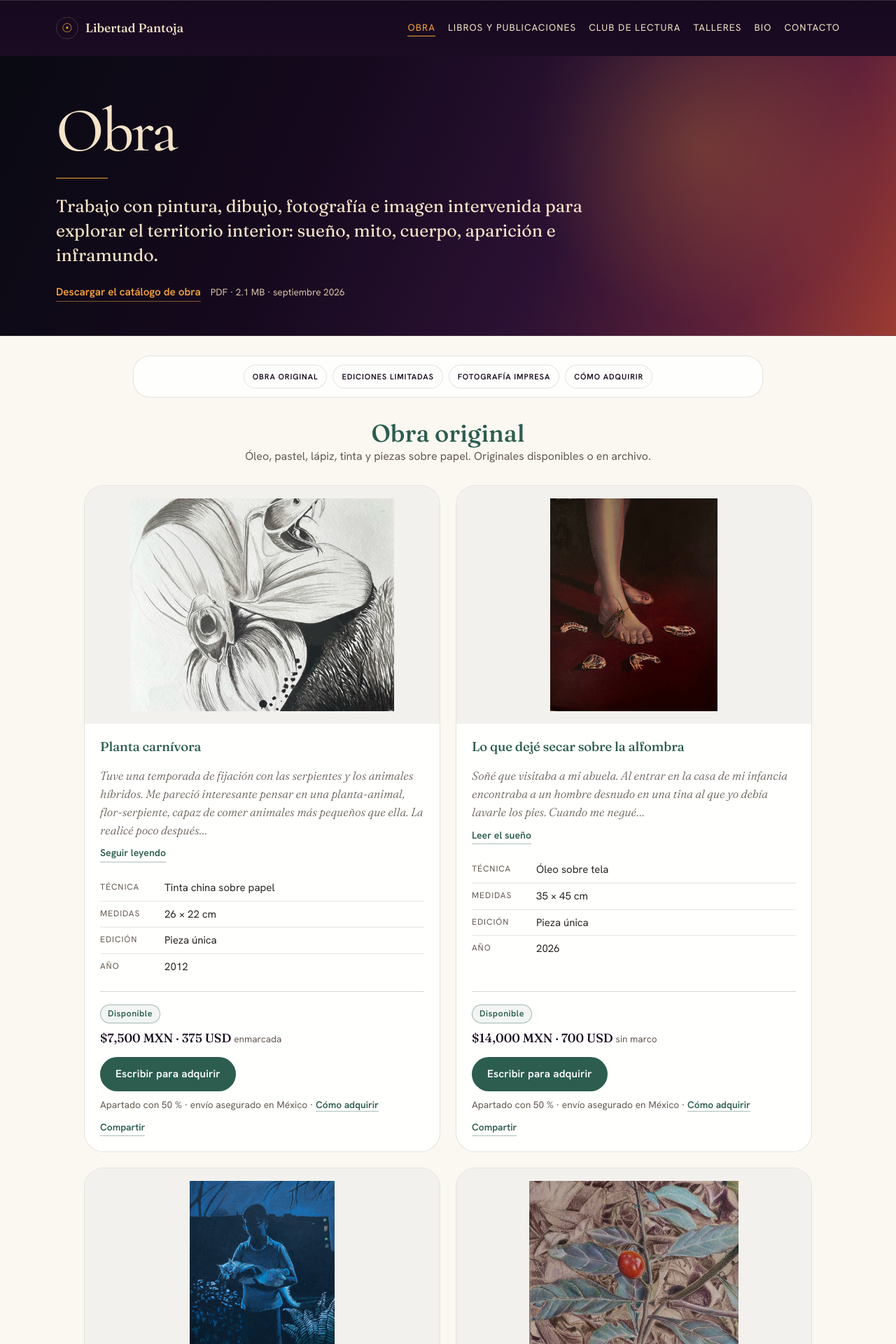
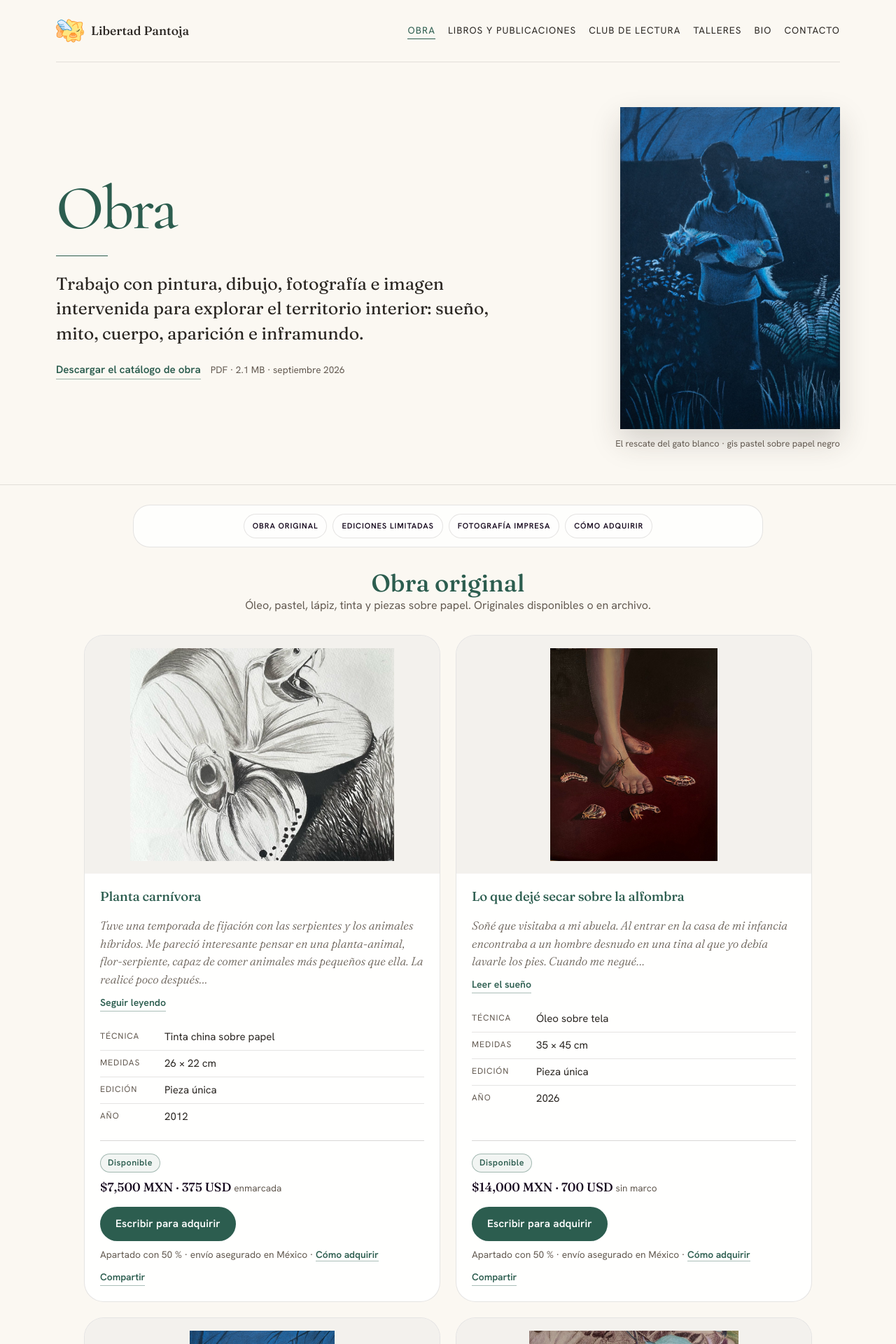
Before and after one commit to LiberPH/libertad-pantoja_site, a Jekyll site: the page built from obra.html, in a window 1280 px wide. Shown: the top 1920 px of the page at 70% size. Built offline with Jekyll 4.4.1, drawn with Linux system fonts in a browser that asks for light colours.

Commit message:
Propuesta: fugu volador como marca y cabecera clara con pintura en Obra
Co-Authored-By: Claude Opus 5.5 <noreply@anthropic.com>

```diff
--- a/_includes/header.html
+++ b/_includes/header.html
@@ -1,6 +1,6 @@
 <header class="site-header">
   <a class="site-brand" href="{{ '/' | relative_url }}" aria-label="Inicio">
-    <span class="brand-mark" aria-hidden="true">☉</span>
+    <img class="brand-fugu" src="{{ '/assets/img/marca/fugu.png' | relative_url }}" alt="" width="40" height="40">
     <span>Libertad Pantoja</span>
   </a>
 
--- a/_layouts/page.html
+++ b/_layouts/page.html
@@ -2,7 +2,8 @@
 layout: default
 ---
 
-<section class="page-hero compact">
+<section class="page-hero compact{% if page.hero_image %} con-obra{% endif %}">
+  {% if page.hero_image %}<div class="page-hero-texto">{% endif %}
   {% if page.eyebrow %}<p class="eyebrow">{{ page.eyebrow }}</p>{% endif %}
   <h1>{{ page.title }}</h1>
   {% if page.intro %}
@@ -11,6 +12,11 @@ layout: default
   {% if page.hero_link %}
     <p class="hero-link"><a href="{{ page.hero_link.url | relative_url }}"{% if page.hero_link.download %} download{% endif %}>{{ page.hero_link.label }}</a>{% if page.hero_link.note %} <span>{{ page.hero_link.note }}</span>{% endif %}</p>
   {% endif %}
+  {% if page.hero_image %}</div>
+  <figure class="page-hero-obra">
+    <img src="{{ page.hero_image.src | relative_url }}" alt="{{ page.hero_image.alt }}" width="{{ page.hero_image.width }}" height="{{ page.hero_image.height }}" fetchpriority="high">
+    <figcaption>{{ page.hero_image.caption }}</figcaption>
+  </figure>{% endif %}
 </section>
 
 {{ content }}
--- a/assets/css/main.css
+++ b/assets/css/main.css
@@ -290,6 +290,53 @@ main {
 
 .pagina-obra .category-nav { margin-bottom: 8px; }
 .pagina-obra #original { padding-top: 24px; }
+
+
+/* Marca: el fugu volador */
+.brand-fugu { display: block; width: 40px; height: 40px; }
+
+/* Propuesta: cabecera clara con una pintura (Obra) */
+body.cabecera-clara { background: var(--crema-fondo); }
+.cabecera-clara .site-header,
+.cabecera-clara .site-header a,
+.cabecera-clara .site-brand { color: var(--tinta-cafe); }
+.cabecera-clara .site-nav a[aria-current="page"],
+.cabecera-clara .site-nav a:hover { color: var(--verde); border-bottom-color: var(--verde); }
+.cabecera-clara .site-header { border-bottom: 1px solid rgba(42, 38, 34, 0.12); }
+
+.cabecera-clara .page-hero {
+  background: var(--crema-fondo);
+  color: var(--tinta-cafe);
+  border-bottom: 1px solid rgba(42, 38, 34, 0.12);
+}
+.cabecera-clara .page-hero h1 { color: var(--verde); }
+.cabecera-clara .page-hero h1::after { background: var(--verde); }
+.cabecera-clara .page-hero .hero-lede { color: var(--tinta-cafe); }
+.cabecera-clara .hero-link a { color: var(--verde); border-bottom-color: rgba(44, 93, 79, 0.45); }
+.cabecera-clara .hero-link span { color: var(--tinta-media); }
+
+.page-hero.con-obra {
+  display: grid;
+  grid-template-columns: minmax(0, 1.25fr) minmax(0, 0.75fr);
+  gap: clamp(28px, 5vw, 72px);
+  align-items: center;
+}
+.page-hero-obra { margin: 0; }
+.page-hero-obra img {
+  display: block;
+  width: auto;
+  max-width: 100%;
+  height: auto;
+  max-height: 460px;
+  margin-left: auto;
+  box-shadow: 0 18px 40px rgba(42, 38, 34, 0.18);
+}
+.page-hero-obra figcaption {
+  margin-top: 10px;
+  color: var(--tinta-media);
+  font-size: 0.8rem;
+  text-align: right;
+}
 
 /* ---------- Etiquetas y enlaces ---------- */
 
@@ -1609,6 +1656,9 @@ summary:focus-visible,
 /* ---------- Teléfonos (≤580px) ---------- */
 
 @media (max-width: 580px) {
+  .page-hero.con-obra { grid-template-columns: 1fr; }
+  .page-hero-obra img { max-height: 340px; margin-left: 0; }
+  .page-hero-obra figcaption { text-align: left; }
   .site-nav { gap: 8px 14px; letter-spacing: 0.05em; }
 
   body {
--- a/obra.html
+++ b/obra.html
@@ -4,7 +4,13 @@ layout: page
 title: "Obra"
 intro: "Trabajo con pintura, dibujo, fotografía e imagen intervenida para explorar el territorio interior: sueño, mito, cuerpo, aparición e inframundo."
 permalink: /obra/
-body_class: "pagina-obra"
+body_class: "pagina-obra cabecera-clara"
+hero_image:
+  src: "/assets/img/obra/el-rescate-del-gato-blanco.jpg"
+  alt: "Pastel en tonos azules sobre papel negro: de noche, entre helechos y matorrales, una figura joven carga en brazos a un gato blanco de pelo largo."
+  width: 820
+  height: 1200
+  caption: "El rescate del gato blanco · gis pastel sobre papel negro"
 hero_link:
   url: "/assets/docs/catalogo-libertad-pantoja.pdf"
   label: "Descargar el catálogo de obra"
```
Also changed, not shown: assets/img/marca/fugu.png (added).
